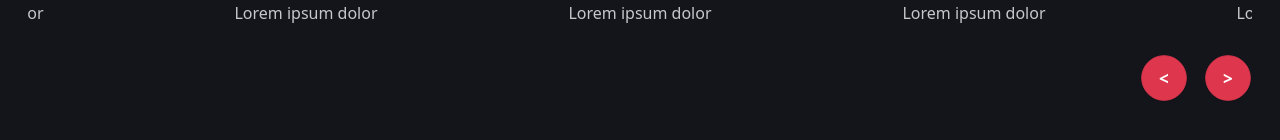
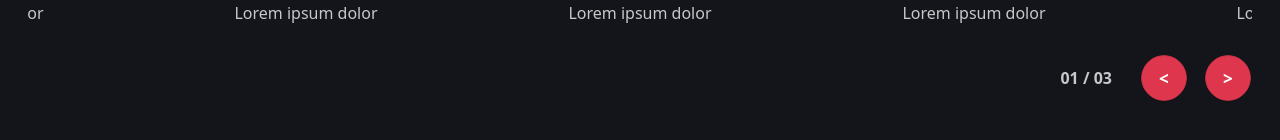
Before and after one commit to kevinmulier/holocoin, a React (Vite) app: page / in a window 1280 px wide. Shown: the part 2811-2951 px from the top of the page. Built offline with nearby package versions, Linux system fonts and the light colour scheme; a web font is replaced by a local one.

Commit message:
improve rarity carousel on desktop

```diff
--- a/src/components/misc/Carousels.jsx
+++ b/src/components/misc/Carousels.jsx
@@ -2,6 +2,7 @@ import AvatarCard from './AvatarCard';
 import { usePrevNextButtons } from './EmblaCarouselArrowButtons';
 import { DotButton, useDotButton } from './EmblaCarouselDotButton';
 import useEmblaCarousel from 'embla-carousel-react';
+import { SelectedSnapDisplay, useSelectedSnapDisplay } from './EmblaSelectedSnapDisplay';
 
 export const TeamCarousel = () => {
   const options = {};
@@ -79,10 +80,11 @@ export const RarityCarouselMobile = () => {
 };
 
 export const RarityCarouselDesktop = () => {
-  const options = { loop: true };
+  const options = { slidesToScroll: 3, loop: true };
   const [emblaRef, emblaApi] = useEmblaCarousel(options);
 
   const { onPrevButtonClick, onNextButtonClick } = usePrevNextButtons(emblaApi);
+  const { selectedSnap, snapCount } = useSelectedSnapDisplay(emblaApi);
 
   return (
     <section className="embla_desktop_rarity max-lg:hidden">
@@ -100,7 +102,7 @@ export const RarityCarouselDesktop = () => {
 
       <div className="embla__controls">
         <div className="flex items-center gap-8 mx-auto font-semibold md:gap-4 w-fit md:mr-0 md:ml-auto">
-          {/* <span className="md:mr-3">01/03</span> */}
+          <SelectedSnapDisplay selectedSnap={selectedSnap} snapCount={snapCount} />
           <button className="text-lg btn btn-circle btn-secondary text-primary md:order-1" onClick={onPrevButtonClick}>
             &lt;
           </button>
--- a/src/components/misc/EmblaCarouselArrowButtons.jsx
+++ b/src/components/misc/EmblaCarouselArrowButtons.jsx
@@ -1,5 +1,7 @@
+/* eslint-disable react/prop-types */
 import { useCallback, useEffect, useState } from 'react';
 
+// eslint-disable-next-line react-refresh/only-export-components
 export const usePrevNextButtons = (emblaApi) => {
   const [prevBtnDisabled, setPrevBtnDisabled] = useState(true);
   const [nextBtnDisabled, setNextBtnDisabled] = useState(true);
--- a/src/components/misc/EmblaCarouselDotButton.jsx
+++ b/src/components/misc/EmblaCarouselDotButton.jsx
@@ -1,5 +1,7 @@
+/* eslint-disable react/prop-types */
 import { useCallback, useEffect, useState } from 'react';
 
+// eslint-disable-next-line react-refresh/only-export-components
 export const useDotButton = (emblaApi) => {
   const [selectedIndex, setSelectedIndex] = useState(0);
   const [scrollSnaps, setScrollSnaps] = useState([]);
--- /dev/null
+++ b/src/components/misc/EmblaSelectedSnapDisplay.jsx
@@ -0,0 +1,36 @@
+/* eslint-disable react/prop-types */
+import { useCallback, useEffect, useState } from 'react';
+
+// eslint-disable-next-line react-refresh/only-export-components
+export const useSelectedSnapDisplay = (emblaApi) => {
+  const [selectedSnap, setSelectedSnap] = useState(0);
+  const [snapCount, setSnapCount] = useState(0);
+
+  const updateScrollSnapState = useCallback((emblaApi) => {
+    setSnapCount(emblaApi.scrollSnapList().length);
+    setSelectedSnap(emblaApi.selectedScrollSnap());
+  }, []);
+
+  useEffect(() => {
+    if (!emblaApi) return;
+
+    updateScrollSnapState(emblaApi);
+    emblaApi.on('select', updateScrollSnapState);
+    emblaApi.on('reInit', updateScrollSnapState);
+  }, [emblaApi, updateScrollSnapState]);
+
+  return {
+    selectedSnap,
+    snapCount,
+  };
+};
+
+export const SelectedSnapDisplay = (props) => {
+  const { selectedSnap, snapCount } = props;
+
+  return (
+    <span className="md:mr-3">
+      {(selectedSnap + 1).toString().padStart(2, '0')} / {snapCount.toString().padStart(2, '0')}
+    </span>
+  );
+};
```
Also changed, not shown: src/components/main/rarity/Rarity.jsx (+0 -11 lines).
